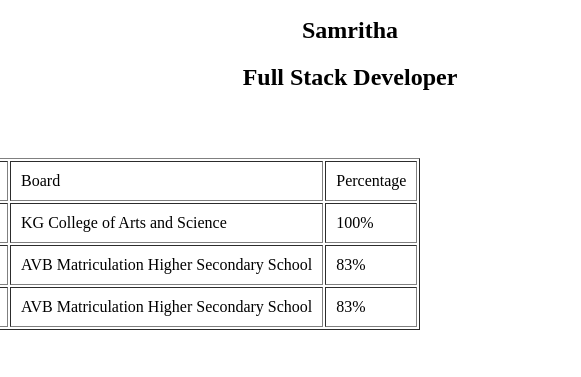
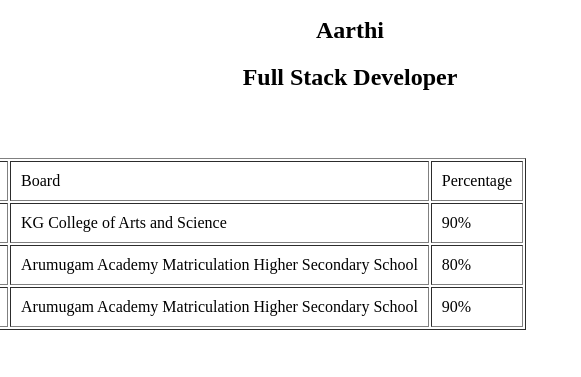
Before and after one commit to Axrthi/HTMLrepo, a plain HTML site: page Resume.html in a window 1280 px wide. Shown: the part 329-706 px from the top of the page, 290-871 px from the left. Drawn offline with Linux system fonts and the light colour scheme.

Commit message:
Update Resume.html

```diff
--- a/Resume.html
+++ b/Resume.html
@@ -25,7 +25,7 @@
         <img src ="https://encrypted-tbn0.gstatic.com/images?q=tbn:ANd9GcTKdcJtr6opIXfZ-7LmrL8W2Pn2KQ4Zj4kW7g&s" alt="no image" height="100px" width="100px"
     </figure>
     <figcaption>Picture 1</figcaption>
-    <h1>Samritha</h1>
+    <h1>Aarthi</h1>
     <h2>Full Stack Developer</h2>
     </center>
 </section>
@@ -48,20 +48,20 @@
             <td>BSC CT</td>
             <td>2027</td>
             <td>KG College of Arts and Science</td>
-            <td>100%</td>
+            <td>90%</td>
         </tr>
         <tr>
             <td>2</td>
             <td>HSC</td>
             <td>2024</td>
-            <td>AVB Matriculation Higher Secondary School</td>
-            <td>83%</td>
+            <td>Arumugam Academy Matriculation Higher Secondary School</td>
+            <td>80%</td>
         <tr>
             <td>3</td>
             <td>SSLC</td>
             <td>2022</td>
-            <td>AVB Matriculation Higher Secondary School</td>
-            <td>83%</td>
+            <td>Arumugam Academy Matriculation Higher Secondary School</td>
+            <td>90%</td>
         </tr>
         </tr>
     </tbody>
```
